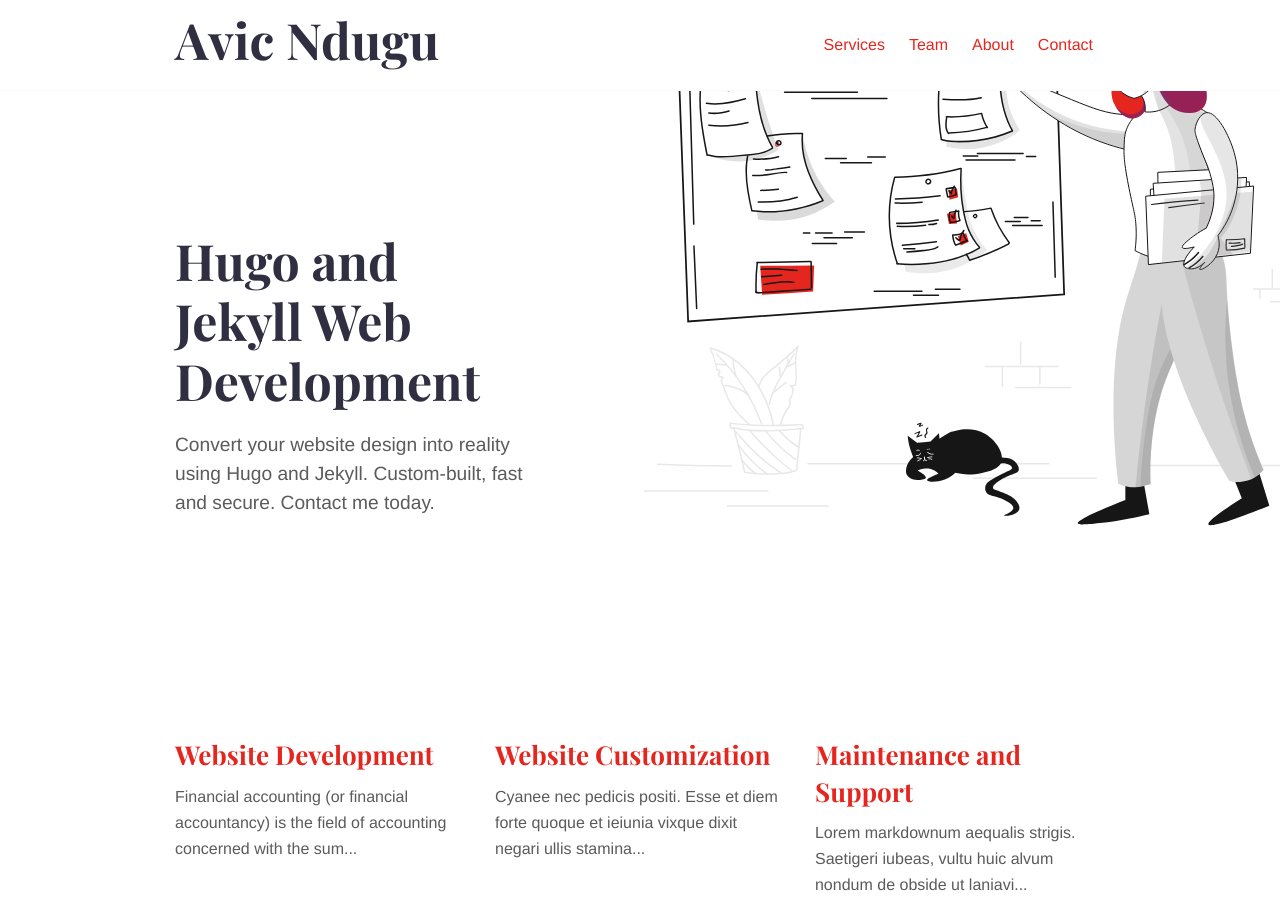
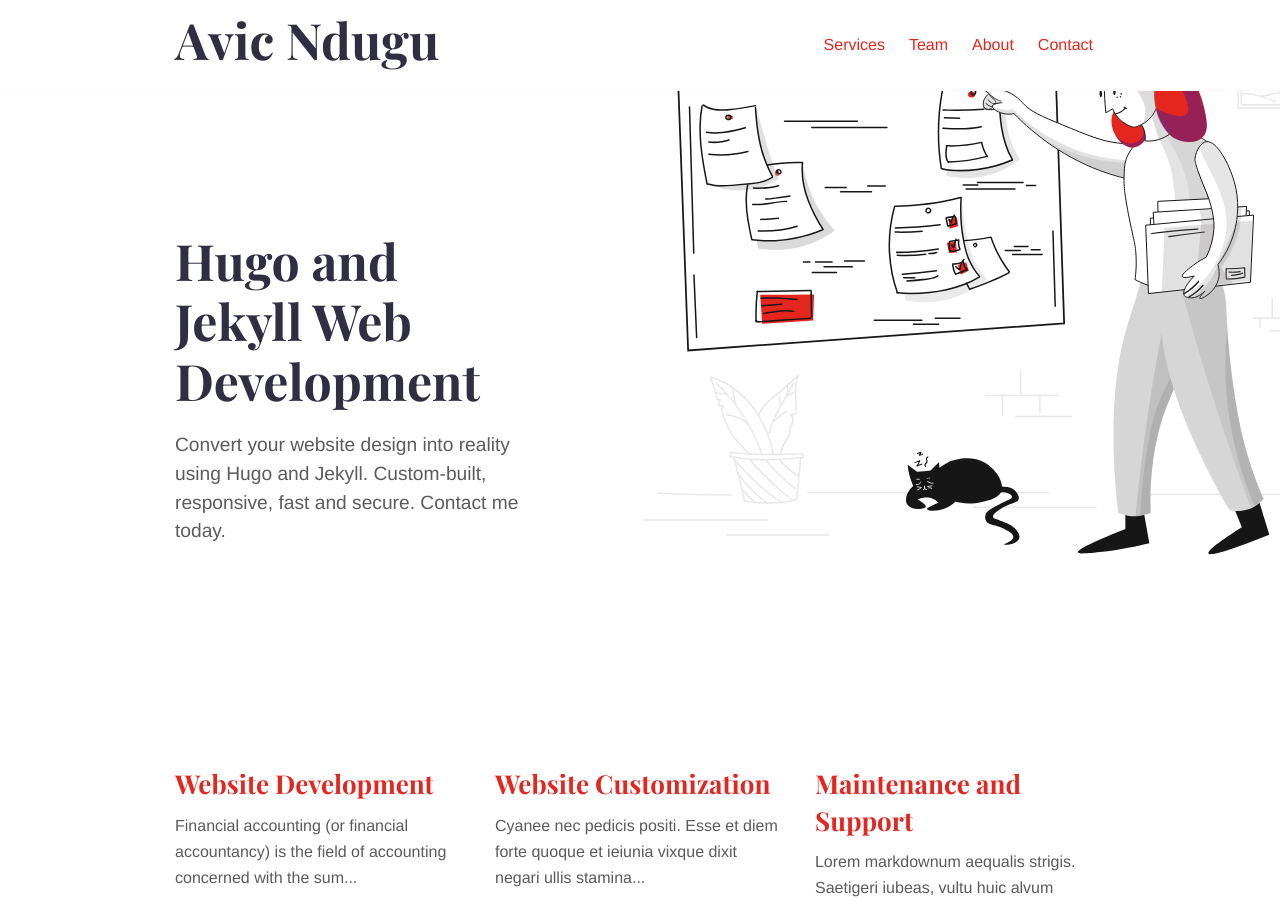
Before and after one commit to avicndugu/avic.devpractical.com, a Jekyll site: the page built from index.md, in a window 1280 px wide and 900 px high. Built offline with Jekyll 4.4.1, drawn with Linux system fonts in a browser that asks for light colours.

Commit message:
Update local

```diff
--- a/_sass/_bootstrap-variables.scss
+++ b/_sass/_bootstrap-variables.scss
@@ -3,7 +3,7 @@
 $grid-breakpoints: (
   xs: 0,
   sm: 576px,
-  md: 768px,
+   md: 768px,
   lg: 992px,
   xl: 1300px,
 );
--- a/index.md
+++ b/index.md
@@ -2,6 +2,7 @@
 title: Hugo & Jekyll Web Development - Avic Ndugu
 layout: home
 description: Get Your marketing, blog, documentation and portfolio websites built with Hugo or Jekyll. We convert you website design into a fully functional website.
+description: "Avic Ndugu - a website developer using Jekyll, Hugo and Gatsby to create fast and responsive websites"
 intro_image: "images/illustrations/pointing.svg"
 intro_image_absolute: true
 intro_image_hide_on_mobile: true
@@ -10,4 +11,4 @@ show_call_box: false
 
 # Hugo and Jekyll Web Development
 
-Convert your website design into reality using Hugo and Jekyll. Custom-built, fast and secure. Contact me today.
+Convert your website design into reality using Hugo and Jekyll. Custom-built, responsive, fast and secure. Contact me today.
```
Also changed, not shown: about.md (+1 -1 lines), 1 other file.
